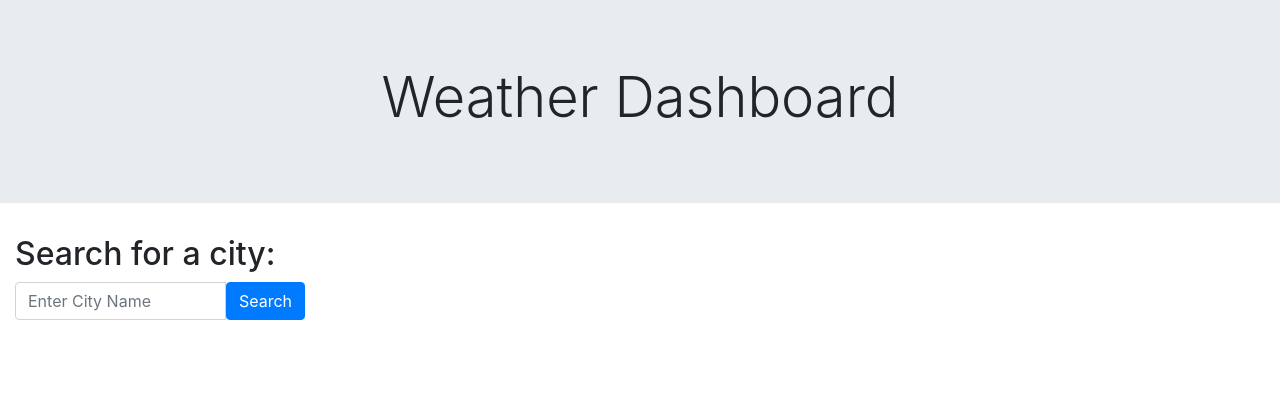
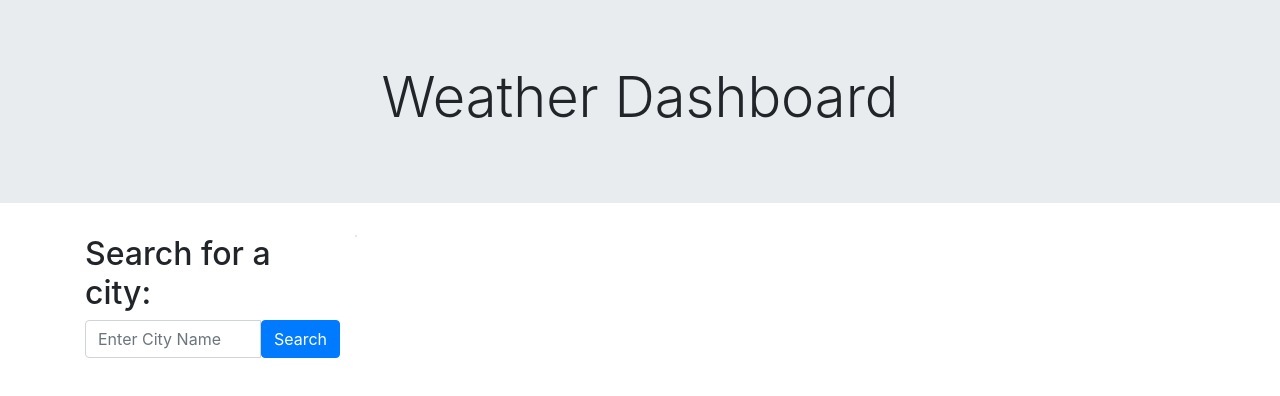
Before and after one commit to jasminekay505/Weather-Dashboard, a plain HTML site: page index.html in a window 1280 px wide. Drawn offline with nearby package versions, Linux system fonts and the light colour scheme.

Commit message:
HTML is set up, moving on to js

```diff
--- a/index.html
+++ b/index.html
@@ -14,24 +14,23 @@
 </head>
 
 <body>
+
   <div class="jumbotron jumbotron-fluid">
     <h1 class="display-4 text-center">Weather Dashboard</h1>
   </div>
-  <div class="container-fluid">
+  <div class="container">
     <div class="row">
       <div class="col-3" id="search">
         <h2>Search for a city:</h2>
         <div class="input-group mb-3">
-          <input type = "text" class="form-control" id ="cityInput" placeholder = "Enter City Name">
-          <button class = "btn btn-primary">Search</button>
-
-
-
+          <input type="text" class="form-control" placeholder="Enter City Name">
+          <!-- Add search icon here -->
+          <button class="btn btn-primary">Search</button>
         </div>
       </div>
       <div class="col-9" id="forecast">
         <div class="row">
-
+          <div class="card"></div>
         </div>
         <div class="row" id="fiveDayForecast">
 
```
